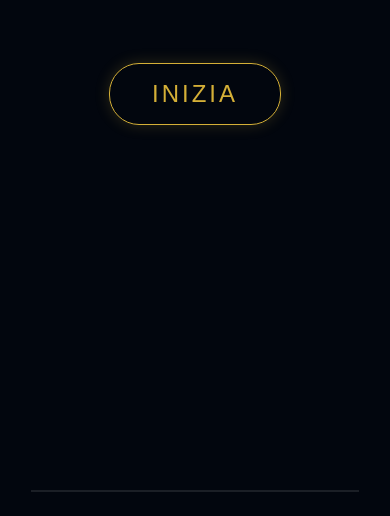
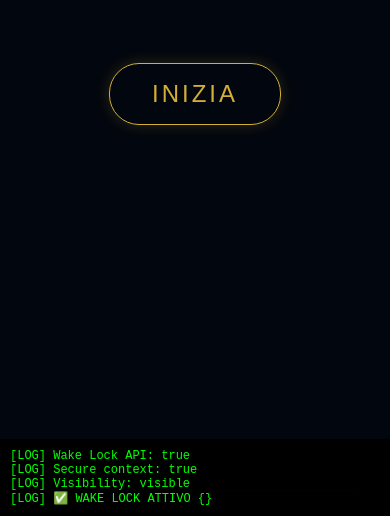
Before and after one commit to CristPi/debora, a plain HTML site: page index.html in a window 390 px wide. Shown: the part 328-844 px from the top of the page. Drawn offline with nearby package versions, Linux system fonts and the light colour scheme; animation ran at ten frames a second.

Commit message:
Add mobile console for logging and wake lock handling

```diff
--- a/index.html
+++ b/index.html
@@ -340,6 +340,105 @@
   // ===========================================================================
   //  CONFIGURAZIONE
   // ===========================================================================
+
+(function () {
+    const originale = {
+        log: console.log,
+        warn: console.warn,
+        error: console.error
+    };
+
+    const box = document.createElement("pre");
+
+    box.id = "mobile-console";
+    box.style.cssText = `
+        position: fixed;
+        left: 0;
+        right: 0;
+        bottom: 0;
+        max-height: 40vh;
+        overflow-y: auto;
+        margin: 0;
+        padding: 10px;
+        box-sizing: border-box;
+        background: rgba(0, 0, 0, 0.95);
+        color: white;
+        font: 12px monospace;
+        white-space: pre-wrap;
+        z-index: 2147483647;
+    `;
+
+    document.addEventListener("DOMContentLoaded", () => {
+        document.body.appendChild(box);
+    });
+
+    function aggiungi(tipo, args) {
+        const testo = args.map(arg => {
+            if (typeof arg === "object") {
+                try {
+                    return JSON.stringify(arg);
+                } catch {
+                    return String(arg);
+                }
+            }
+            return String(arg);
+        }).join(" ");
+
+        const colori = {
+            log: "#00ff00",
+            warn: "#ffff00",
+            error: "#ff4444"
+        };
+
+        box.innerHTML +=
+            `<span style="color:${colori[tipo]}">[${tipo.toUpperCase()}] ${testo}</span>\n`;
+
+        box.scrollTop = box.scrollHeight;
+    }
+
+    console.log = function (...args) {
+        originale.log.apply(console, args);
+        aggiungi("log", args);
+    };
+
+    console.warn = function (...args) {
+        originale.warn.apply(console, args);
+        aggiungi("warn", args);
+    };
+
+    console.error = function (...args) {
+        originale.error.apply(console, args);
+        aggiungi("error", args);
+    };
+})();
+
+
+console.log("Wake Lock API:", "wakeLock" in navigator);
+console.log("Secure context:", window.isSecureContext);
+console.log("Visibility:", document.visibilityState);
+
+if ("wakeLock" in navigator) {
+    navigator.wakeLock.request("screen")
+        .then(lock => {
+            console.log("✅ WAKE LOCK ATTIVO", lock);
+
+            lock.addEventListener("release", () => {
+                console.log("⚠️ WAKE LOCK RILASCIATO");
+            });
+        })
+        .catch(err => {
+            console.error("❌ ERRORE WAKE LOCK:", err.name, err.message);
+        });
+}
+
+
+
+
+
+
+
+
+
 
   // Cartelle delle foto (relative a questo file)
   const DIR_FOTO_MUSICA = "foto_musica/";
```
